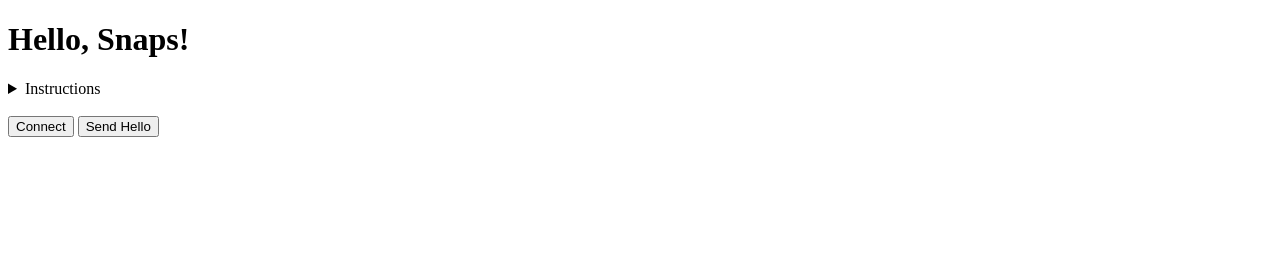
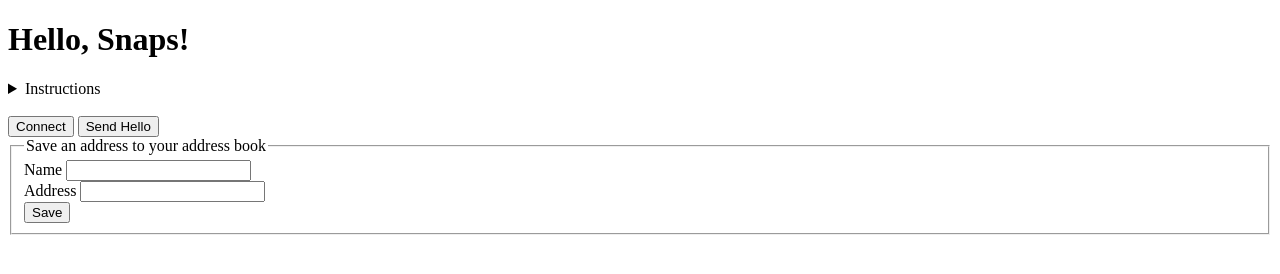
Before and after one commit to Montoya/address-book-snap-tutorial, a website: page index.html in a window 1280 px wide. Drawn offline with Linux system fonts and the light colour scheme.

Commit message:
Tutorial WIP

```diff
--- a/index.html
+++ b/index.html
@@ -26,6 +26,18 @@
 
     <button class="connect">Connect</button>
     <button class="sendHello">Send Hello</button>
+    <br>
+
+    <form id="storeAddress">
+      <fieldset>
+        <legend>Save an address to your address book</legend>
+        <label for="nameToStore">Name</label>
+        <input type="text" id="nameToStore" name="nameToStore"><br>
+        <label for="addressToStore">Address</label>
+        <input type="text" id="addressToStore" name="addressToStore"><br>
+        <input type="submit" id="storeAddress" value="Save">
+      </fieldset>
+    </form>
   </body>
 
   <script>
--- a/snap.manifest.json
+++ b/snap.manifest.json
@@ -18,7 +18,8 @@
     }
   },
   "initialPermissions": {
-    "snap_confirm": {}
+    "snap_confirm": {},
+    "snap_manageState": {}
   },
   "manifestVersion": "0.1"
 }
```
Also changed, not shown: README.md.
